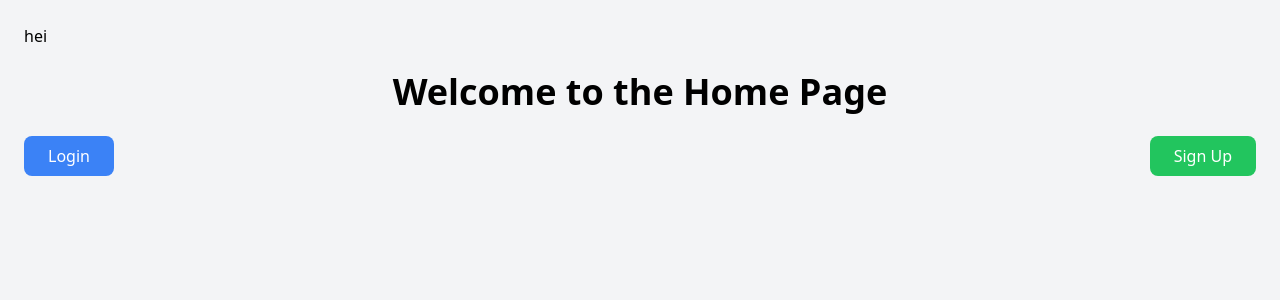
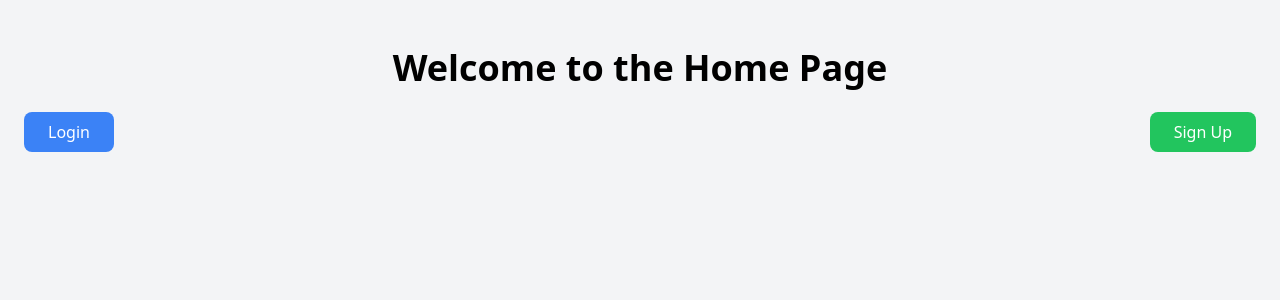
Before and after one commit to joakimrrtt/pr-veeksamen, a Flask app: page / in a window 1280 px wide. Shown: the top 300 px of the page. Run offline with Flask 3, Linux system fonts and the light colour scheme; some libraries are stand-ins or nearby versions.

Commit message:
heiheihei

```diff
--- a/templates/home.html
+++ b/templates/home.html
@@ -8,7 +8,6 @@
 </head>
 <body class="bg-gray-100">
     <div class="container mx-auto p-6">
-    <h1>hei</h1>
         <h1 class="text-4xl font-bold text-center my-6">Welcome to the Home Page</h1>
         <div class="flex justify-between">
             <a href="{{ url_for('login') }}" class="px-6 py-2 bg-blue-500 text-white rounded-lg hover:bg-blue-600">Login</a>
```
